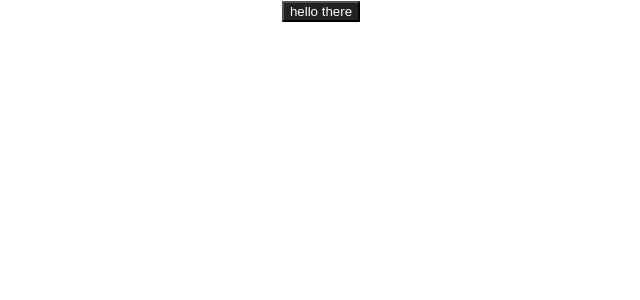
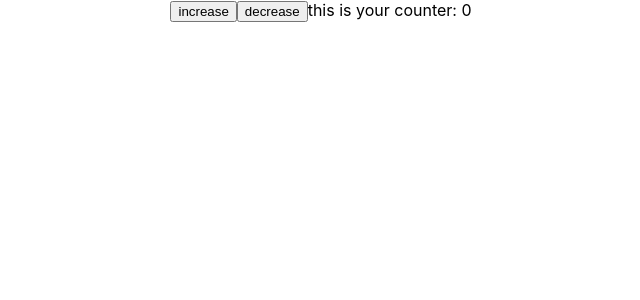
Before and after one commit to audelqua/render-huge-list, a React (Create React App) app: page / in a window 1280 px wide. Shown: the top 300 px of the page, without its empty margins (319-959 px from the left). Built offline with nearby package versions, Linux system fonts and the light colour scheme.

Commit message:
useReducer example done

```diff
--- a/src/App.js
+++ b/src/App.js
@@ -2,14 +2,15 @@ import React, {useState, UseEffect, useEffect} from 'react'
 // import myJSONData from './constants/data.json'
 import './App.css';
 import {AutoSizer, List} from 'react-virtualized';
-import SampleOfContext from './components/contextApiSample/'
+import SampleOfContext from './components/useContextSample'
+import CounterWithUseReducer from './components/counterWithUseReducer'
 import styled from 'styled-components'
 import 'react-virtualized/styles.css'; // only needs to be imported once
 
 function App() {
   return (
     <div className="App">
-      <SampleOfContext />
+      <CounterWithUseReducer />
     </div>
   );
 }
--- /dev/null
+++ b/src/components/counterWithUseReducer/index.js
@@ -0,0 +1,63 @@
+// sample with useReducer
+import React, { useState, useReducer } from 'react'
+
+
+const initialState = {counter: 0}
+function reducer(state, action) {
+    switch (action.type) {
+        case 'INCREASE':
+            return {counter: state.counter + 1}
+        case 'DECREASE':
+            return {counter: state.counter - 1}
+    }
+}
+
+const CounterWithUseReducer = props => {
+    const [state, dispatch] = useReducer(reducer, initialState)
+
+
+    return (
+        <div>
+            <button onClick={() => dispatch({type: 'INCREASE'})}>increase</button>
+            <button onClick={() => dispatch({type: 'DECREASE'})}>decrease</button>
+            this is your counter: {state.counter}
+        </div>
+    )
+}
+export default CounterWithUseReducer
+// const [state, setState] = useReducer((state, newState) => ({ ...state, ...newState }),
+    //     {
+    //     hasCameraPermission: null,
+    //     }
+// )
+
+
+
+
+// sample with useState
+// import React, { useState } from 'react'
+
+
+// const CounterWithUseReducer = props => {
+//     const [counter, updateCounter] = useState(0)
+
+//     const handleCounter = type => {
+//         switch (type) {
+//             case 'I':
+//                 updateCounter(counter => counter + 1)
+//                 break;
+//             case 'D':
+//                 updateCounter(counter => counter - 1)
+//                 break;
+//         }
+//     }
+
+//     return (
+//         <div>
+//             <button onClick={() => handleCounter('I')}>increase</button>
+//             <button onClick={() => handleCounter('D')}>decrease</button>
+//             this is your counter: {counter}
+//         </div>
+//     )
+// }
+// export default CounterWithUseReducer
```
Also changed, not shown: src/components/useContextSample/index.js (renamed from src/components/contextApiSample/index.js).
